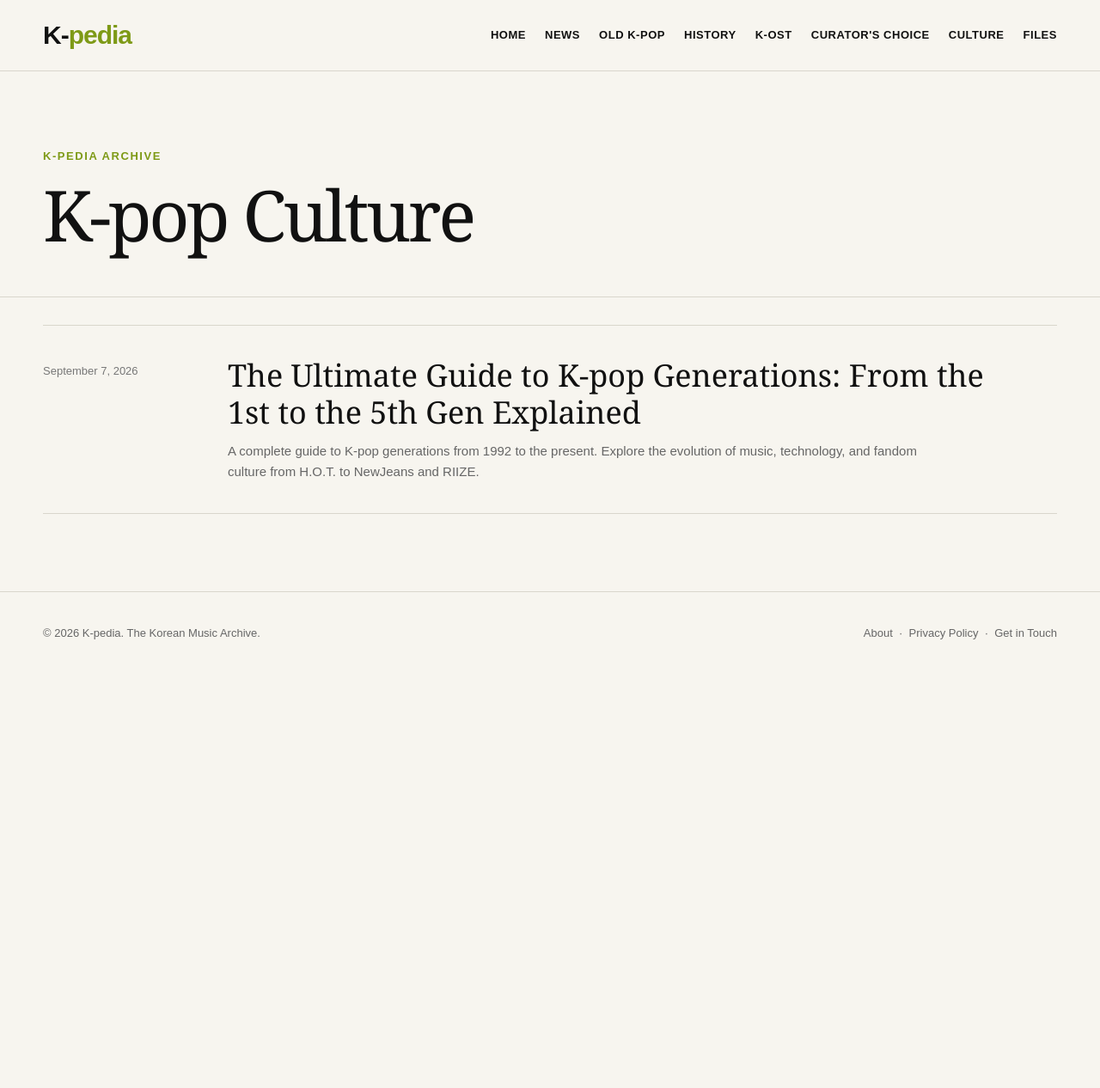
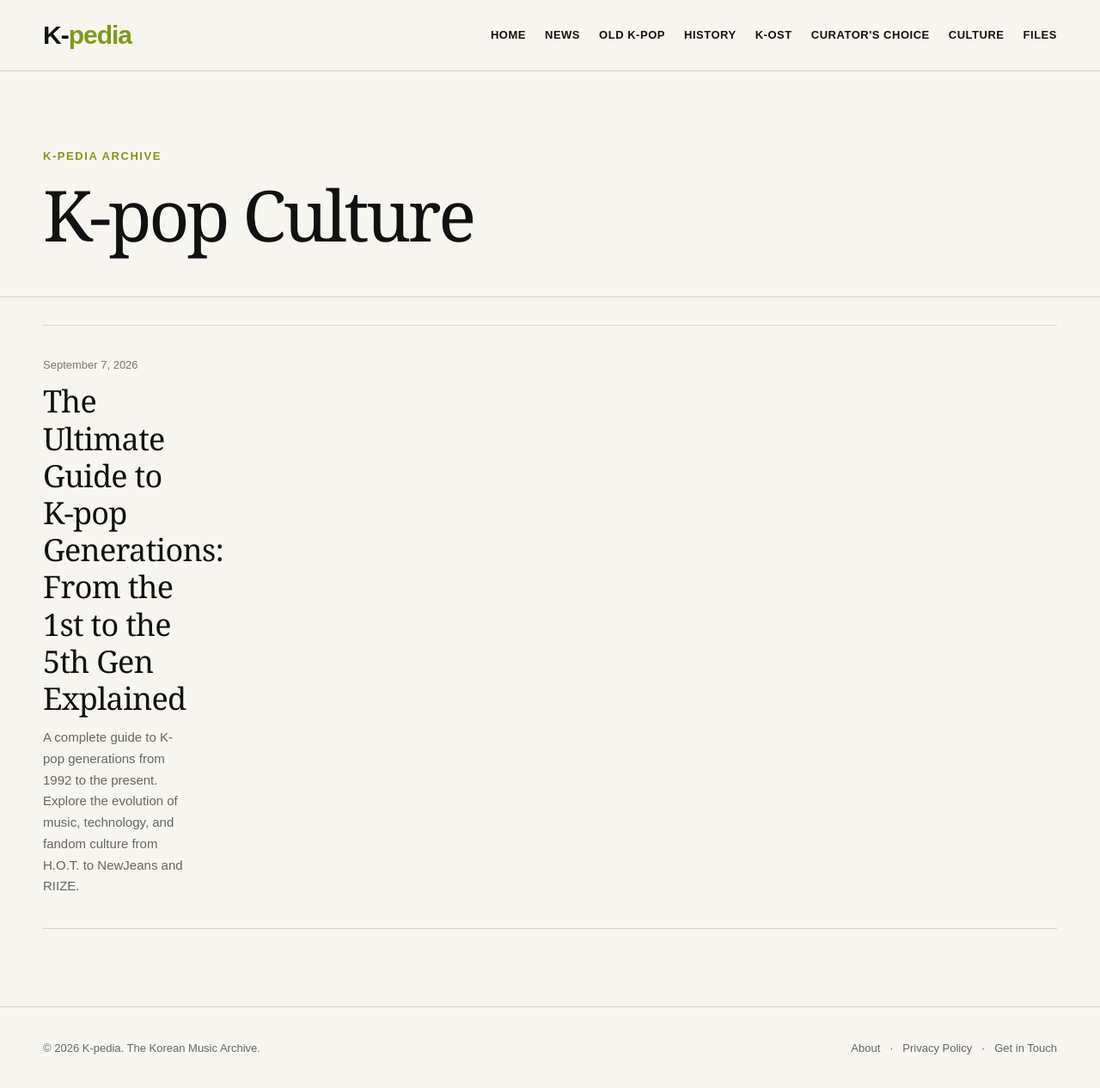
Before and after one commit to kpopkpedia/Kcurator, a Jekyll site: the page built from category/k-pop-culture/index.html, in a window 1280 px wide and 1281 px high. Shown: the top 1266 px of the window at 86% size. Built offline with Jekyll 4.4.1, drawn with Linux system fonts in a browser that asks for light colours.

Commit message:
Update category.html

```diff
--- a/_layouts/category.html
+++ b/_layouts/category.html
@@ -5,6 +5,7 @@
   <meta name="viewport" content="width=device-width, initial-scale=1.0">
 
   <title>{{ page.title }} | K-pedia</title>
+  <link rel="icon" href="/favicon.ico" type="image/x-icon">
 
   <style>
     * {
@@ -32,7 +33,7 @@
 
     header {
       border-bottom: 1px solid #d9d6cc;
-      background: #f7f5ef;
+      background: rgba(247,245,239,0.97);
       position: sticky;
       top: 0;
       z-index: 10;
@@ -62,11 +63,10 @@
       gap: 22px;
       font-size: 13px;
       font-weight: 700;
-      letter-spacing: .04em;
+      letter-spacing: 0.04em;
     }
 
-    nav a:hover,
-    nav a.active {
+    nav a:hover {
       color: #7e9a17;
     }
 
@@ -80,7 +80,7 @@
       font-size: 13px;
       font-weight: 700;
       text-transform: uppercase;
-      letter-spacing: .12em;
+      letter-spacing: 0.12em;
     }
 
     .page-head h1 {
@@ -89,7 +89,7 @@
       font-size: clamp(48px, 7vw, 82px);
       line-height: 1;
       font-weight: 500;
-      letter-spacing: -.04em;
+      letter-spacing: -0.04em;
     }
 
     .posts {
@@ -98,28 +98,56 @@
 
     .post {
       display: grid;
-      grid-template-columns: 170px 1fr;
-      gap: 45px;
+      grid-template-columns: 260px 1fr;
+      gap: 38px;
       padding: 36px 0;
       border-bottom: 1px solid #d9d6cc;
+      align-items: start;
     }
 
     .post:first-child {
       border-top: 1px solid #d9d6cc;
     }
 
+    .post.no-image {
+      grid-template-columns: 170px 1fr;
+    }
+
+    .post-thumb {
+      display: block;
+      overflow: hidden;
+      background: #ece9df;
+    }
+
+    .post-thumb img {
+      display: block;
+      width: 100%;
+      aspect-ratio: 16 / 10;
+      object-fit: cover;
+      transition: transform 0.25s ease;
+    }
+
+    .post-thumb:hover img {
+      transform: scale(1.02);
+    }
+
+    .post-info {
+      min-width: 0;
+    }
+
     .date {
       color: #777;
       font-size: 13px;
-      padding-top: 7px;
+      margin-bottom: 10px;
     }
 
     .post h2 {
-      max-width: 900px;
+      max-width: 850px;
       font-family: Georgia, "Times New Roman", serif;
       font-size: clamp(27px, 3vw, 36px);
       line-height: 1.2;
       font-weight: 500;
+      letter-spacing: -0.02em;
     }
 
     .post h2 a:hover {
@@ -131,6 +159,7 @@
       margin-top: 12px;
       color: #666;
       font-size: 15px;
+      line-height: 1.65;
     }
 
     .empty {
@@ -159,6 +188,7 @@
       }
 
       .header-inner {
+        min-height: auto;
         display: block;
         padding: 20px 0;
       }
@@ -168,13 +198,27 @@
         gap: 14px 18px;
       }
 
-      .post {
+      .page-head {
+        padding: 55px 0 40px;
+      }
+
+      .post,
+      .post.no-image {
         grid-template-columns: 1fr;
-        gap: 8px;
+        gap: 18px;
+        padding: 28px 0;
+      }
+
+      .post-thumb img {
+        aspect-ratio: 16 / 9;
       }
 
       .footer-inner {
         display: block;
+      }
+
+      .footer-inner div + div {
+        margin-top: 10px;
       }
     }
   </style>
@@ -218,20 +262,30 @@
 
     {% for post in category_posts %}
 
-      <article class="post">
+      <article class="post {% unless post.image %}no-image{% endunless %}">
 
-        <div class="date">
-          {{ post.date | date: "%B %-d, %Y" }}
-        </div>
+        {% if post.image %}
+          <a href="{{ post.url }}" class="post-thumb">
+            <img src="{{ post.image }}" alt="{{ post.title }}">
+          </a>
+        {% endif %}
 
-        <div>
+        <div class="post-info">
+
+          <div class="date">
+            {{ post.date | date: "%B %-d, %Y" }}
+          </div>
+
           <h2>
-            <a href="{{ post.url }}">{{ post.title }}</a>
+            <a href="{{ post.url }}">
+              {{ post.title }}
+            </a>
           </h2>
 
           <p>
             {{ post.description | default: post.excerpt | strip_html | truncate: 180 }}
           </p>
+
         </div>
 
       </article>
@@ -250,15 +304,19 @@
 
 <footer>
   <div class="wrap footer-inner">
-    <div>© 2026 K-pedia. The Korean Music Archive.</div>
 
     <div>
-      <a href="/about.html">About</a>
-      &nbsp;·&nbsp;
-      <a href="/privacy-policy.html">Privacy Policy</a>
-      &nbsp;·&nbsp;
-      <a href="/contact.html">Get in Touch</a>
+      © 2026 K-pedia. The Korean Music Archive.
     </div>
+
+    <div>
+      <a href="/about/">About</a>
+      &nbsp;&nbsp;·&nbsp;&nbsp;
+      <a href="/privacy-policy/">Privacy Policy</a>
+      &nbsp;&nbsp;·&nbsp;&nbsp;
+      <a href="/contact/">Get in Touch</a>
+    </div>
+
   </div>
 </footer>
 
```
